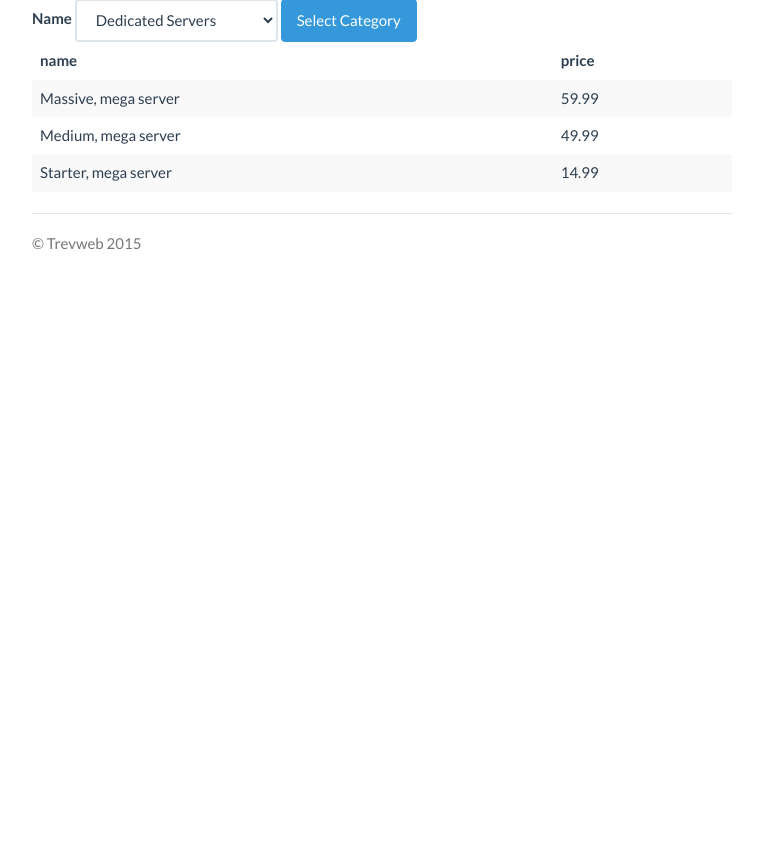
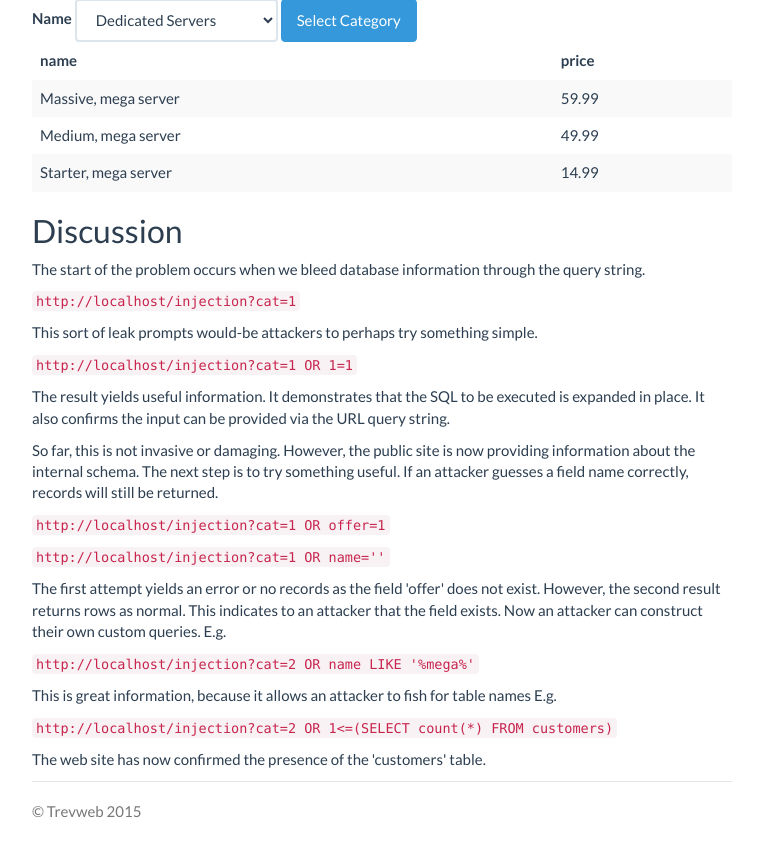
Before and after one commit to TrevStoke/owasp-top-10, a PHP site: page /injection in a window 1280 px wide. Shown: the part 273-1126 px from the top of the page, without its empty margins (258-1021 px from the left). Before the commit the page ends 523 px from the top, so only its background shows below. Run offline with PHP 8.4, Linux system fonts and the light colour scheme; data comes from the database, SQL or seed files in the repository; some libraries are stand-ins or nearby versions.

Commit message:
Added discussion of some vectors to consider in the query string for injection.

```diff
--- a/include/pages/injection.php
+++ b/include/pages/injection.php
@@ -46,3 +46,28 @@
         echo '</tr>';
     }
     echo '</tbody></table>';
+
+?>
+<?php
+$server = $_SERVER['SERVER_NAME'];
+if($_SERVER['SERVER_PORT'] !== "80") {
+    $server .= ":" . $_SERVER['SERVER_PORT'];
+}
+?>
+<h2>Discussion</h2>
+<p>The start of the problem occurs when we bleed database information through the query string.</p>
+<p><code>http://<?php echo (htmlspecialchars($server)) ?>/injection?cat=1</code></p>
+<p>This sort of leak prompts would-be attackers to perhaps try something simple.</p>
+<p><code>http://<?php echo (htmlspecialchars($server)) ?>/injection?cat=1 OR 1=1</code></p>
+<p>The result yields useful information. It demonstrates that the SQL to be executed is expanded in place.
+It also confirms the input can be provided via the URL query string.</p>
+<p>So far, this is not invasive or damaging. However, the public site is now providing information about the internal schema.
+The next step is to try something useful. If an attacker guesses a field name correctly, records will still be returned.</p>
+<p><code>http://<?php echo (htmlspecialchars($server)) ?>/injection?cat=1 OR offer=1</code></p>
+<p><code>http://<?php echo (htmlspecialchars($server)) ?>/injection?cat=1 OR name=''</code></p>
+<p>The first attempt yields an error or no records as the field 'offer' does not exist. However, the second result returns rows as normal. This indicates to an attacker that the field exists.
+    Now an attacker can construct their own custom queries. E.g. </p>
+<p><code>http://<?php echo (htmlspecialchars($server)) ?>/injection?cat=2 OR name LIKE '%mega%'</code></p>
+<p>This is great information, because it allows an attacker to fish for table names E.g.</p>
+<p><code>http://<?php echo (htmlspecialchars($server)) ?>/injection?cat=2 OR 1<=(SELECT count(*) FROM customers)</code></p>
+<p>The web site has now confirmed the presence of the 'customers' table.</p>
```
